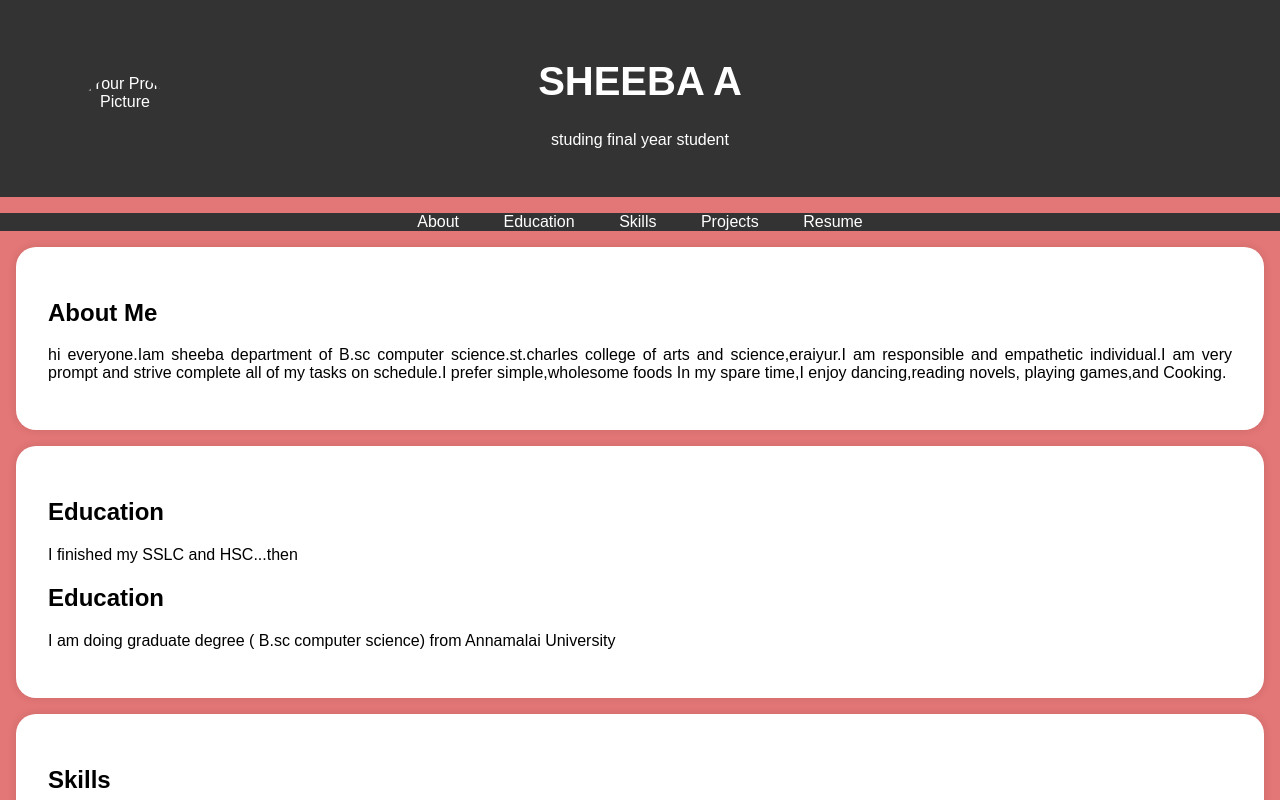
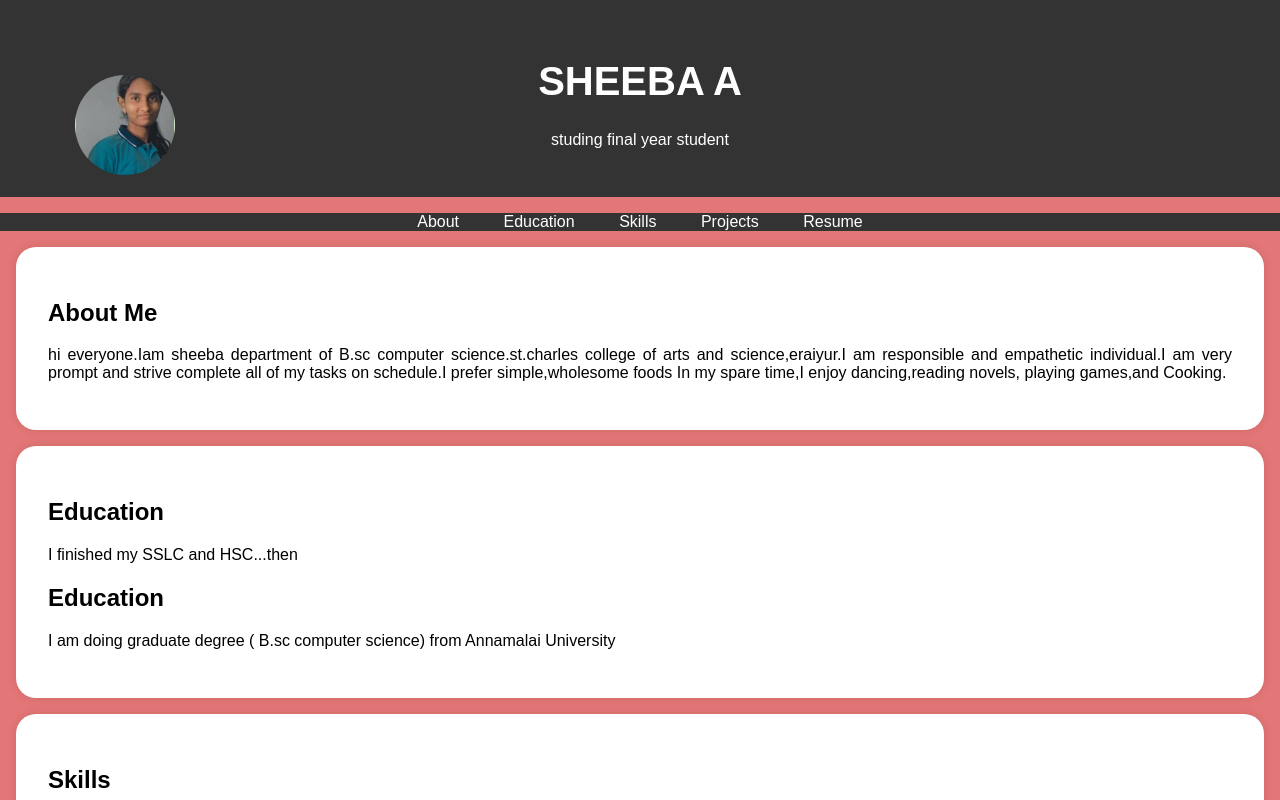
Before and after one commit to Iniya12/Iniya-portfolio-, a plain HTML site: page index.html in a window 1280 px wide. Shown: the top 800 px of the page. Drawn offline with Linux system fonts and the light colour scheme.

Commit message:
Update index.html

```diff
--- a/index.html
+++ b/index.html
@@ -95,7 +95,7 @@
     <header>
         <div class="header-content">
             <!-- Add your profile picture here -->
-            <img src="/.IMG_20231025_120612.jpg" alt="Your Profile Picture" class="profile-picture">
+            <img src="./IMG_20231025_120612.jpg" alt="Your Profile Picture" class="profile-picture">
             <h1>SHEEBA A</h1>
             <p>studing final year student</p>
         </div>
```
